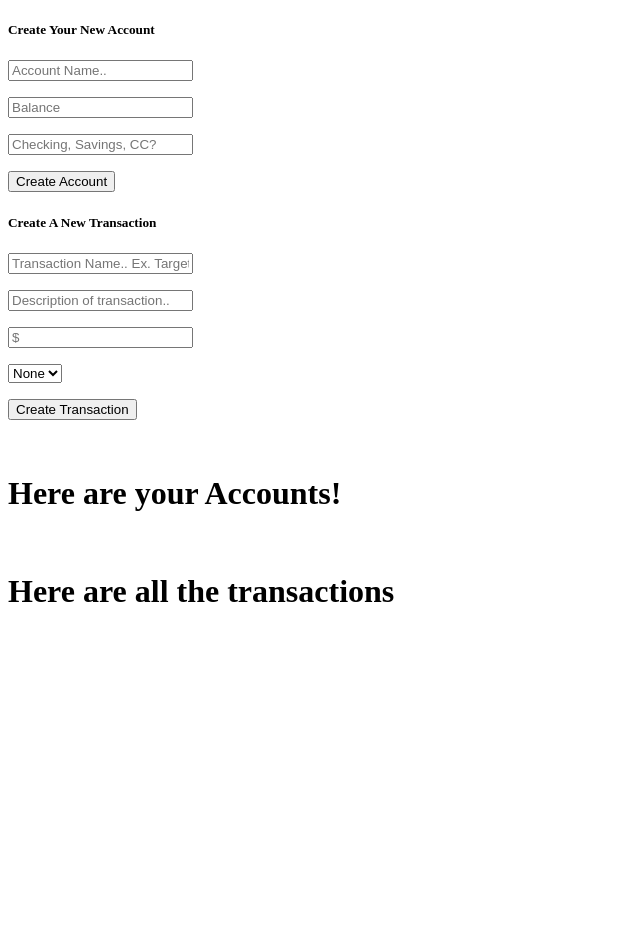
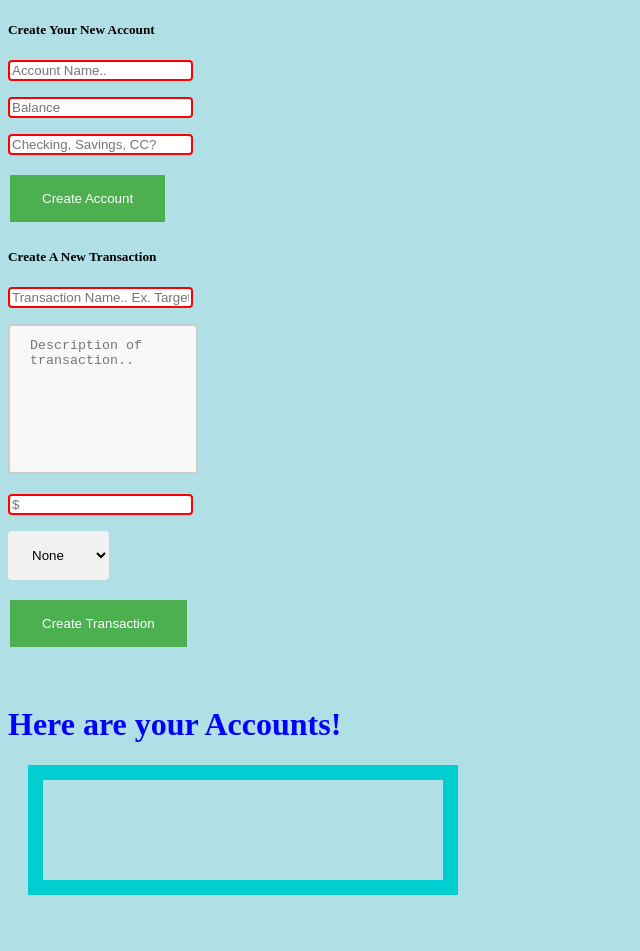
Before and after one commit to BottosWorld/JS-project-frontend, a plain HTML site: page index.html in a window 1280 px wide. Shown: the top 951 px of the page, without its empty margins (0-640 px from the left). Before the commit the page ends 800 px from the top, so only its background shows below. Drawn offline with Linux system fonts and the light colour scheme; no server answers.

Commit message:
add css styling, build out edit methods but unable to populate form fields with data, can retrieve data properly in DOM though, need to find a solution

```diff
--- a/css/styles.css
+++ b/css/styles.css
@@ -0,0 +1,62 @@
+body {
+    background-color: powderblue;
+  }
+  h1 {
+    color: blue;
+  }
+  p {
+    color: red;
+  }
+
+  select {
+    width: 8%;
+    padding: 16px 20px;
+    border: none;
+    border-radius: 4px;
+    background-color: #f1f1f1;
+  }
+
+  input[type=button], input[type=submit], input[type=reset] {
+    background-color: #4CAF50;
+    border: none;
+    color: white;
+    padding: 16px 32px;
+    text-decoration: none;
+    margin: 4px 2px;
+    cursor: pointer;
+  }
+
+  input[type=text] {
+    border: 2px solid red;
+    border-radius: 4px;
+  }
+
+  input[type=decimal] {
+    border: 2px solid red;
+    border-radius: 4px;
+  }
+
+  textarea {
+    width: 15%;
+    height: 150px;
+    padding: 12px 20px;
+    box-sizing: border-box;
+    border: 2px solid #ccc;
+    border-radius: 4px;
+    background-color: #f8f8f8;
+    resize: none;
+  }
+
+  .account-list {
+    width: 300px;
+    border: 15px solid darkturquoise;
+    padding: 50px;
+    margin: 20px;
+  }
+
+  .transaction-list {
+    width: 300px;
+    border: 15px solid darkturquoise;
+    padding: 50px;
+    margin: 20px;
+  }
--- a/index.html
+++ b/index.html
@@ -33,23 +33,23 @@
             <form id="create-transaction">
                 <div class="new-transaction-form">
                     <h5 id="form-title">Create A New Transaction</h5>
-                    <div class="input-field" id="t_name">
+                    <div class="input-field">
                         <p><input type="text" id="t_name" name="t_name" placeholder="Transaction Name.. Ex. Target"></p>
                     </div>
-                    <div class="input-field" id="description">
-                        <p><input type="textarea" id="description" name="description" placeholder="Description of transaction.."></p>
+                    <div class="input-field">
+                        <p><textarea id="description" name="description" placeholder="Description of transaction.."></textarea></p>
                     </div>
-                    <div class="input-field" id="t_value">
+                    <div class="input-field">
                         <p><input type="decimal" id="t_value" name="t_value" placeholder="$"></p>
                     </div>
                     <div class="input-field" id="account_id">
-                        <select name="account_id" id="account_id" class="account-name">
+                        <p><select name="account_id" id="account_id" class="account-name">
                             <option value="none"selected>None</option>
                             <option value="1">1</option>
                             <option value="2">2</option>
                             <option value="3">3</option>
                             <option value="4">4</option>
-                        </select>
+                        </select></p>
                     </div>
                 </div>
                 <div class="input-field" id="submit-field">
@@ -59,9 +59,9 @@
         </div></br>
 
         <h1>Here are your Accounts!</h1>
-        <div id="account-list"></div></br>
+        <div id="account-list" class="account-list"></div></br>
         <h1>Here are all the transactions</h1>
-        <div id="transaction-list"></div>
+        <div id="transaction-list" class="transaction-list"></div>
 
 
     </body>
--- a/javascript/models/account.js
+++ b/javascript/models/account.js
@@ -35,16 +35,13 @@ class Account {
     }
 
     renderAccount(){
-
         const accountHolder = document.getElementById("account-list")
-
         const accountContainer = document.createElement('div')
 
         accountContainer.dataset.id = this.id
         accountContainer.id = this.id
         accountContainer.classList.add = 'account-data'
         accountContainer.innerHTML += this.accountHTML()
-
         accountHolder.appendChild(accountContainer)
 
         // const accountTransHolder = document.getElementById('transaction-list', `${this.id}`)
@@ -59,16 +56,6 @@ class Account {
 
         accountContainer.addEventListener("click", e => {
             if (e.target.className === "transaction-button") this.accountTransactions(e)
-                // const accountTransHolder = document.getElementById('transaction-list', `${this.id}`)
-                // const accountTransContainer = document.createElement('div')
-                // accountTransContainer.dataset.id = this.id
-                // accountTransContainer.id = this.id
-                // accountTransContainer.classList.add = 'account-history'
-                // accountTransContainer.innerHTML += Transaction.prototype.transactionHTML()
-                // accountTransHolder.appendChild(accountTransContainer)
-                // accountContainer.appendChild(accountTransHolder)
-                // debugger
-
             if (e.target.className === "add-funds-button") this.addFunds(e)
         } )
 
@@ -89,12 +76,13 @@ class Account {
         let id = e.target.dataset.id
         fetch("http://localhost:3000/accounts/" + `${id}`, {
             method: 'PATCH',
+            headers: {
+                "Accept": "application/json",
+                'Content-Type': 'application/json'
+            },
             body: JSON.stringify({
                 balance: `${this.balance}`
             }),
-            headers: {
-                'Content-Type': 'application/json'
-                }
         })
         .then(resp => resp.json())
         .then(json => console.log(json))
--- a/javascript/models/transaction.js
+++ b/javascript/models/transaction.js
@@ -11,6 +11,7 @@ class Transaction {
     renderTransaction(){
         const transactionHolder = document.getElementById('transaction-list')
         const transactionContainer = document.createElement('div')
+
         transactionContainer.dataset.id = this.id
         transactionContainer.id = this.id
         transactionContainer.classList.add = 'all-transactions'
@@ -36,9 +37,8 @@ class Transaction {
 
     editTransaction(e){
         let id = e.target.dataset.id
-        fetch("http://localhost:3000/accounts/" + `${this.account_id}` + "/transactions/" + `${id}`, {
+        fetch("http://localhost:3000/accounts/" + `${this.account_id}` + "/transactions/" + `${this.id}`, {
             method: 'PATCH',
-
             headers: {
                 "Accept": "application/json",
                 'Content-Type': 'application/json'
@@ -51,10 +51,23 @@ class Transaction {
             })
         })
         .then(resp => resp.json())
-        .then(json => console.log(json))
-        // .then(transaction => {
+        // .then(json => console.log(json))
+        // debugger
+        .then(transaction => {
+            const {id, t_name, description, t_value, account_id } = transaction
+            new Transaction(id, t_name, description, t_value, account_id)
+            const transactionName = document.querySelector('input#t_name')
+            const transactionDescription = document.querySelector('textarea#description')
+            const transactionValue = document.querySelector('input#t_value')
+            const transactionAccount = document.querySelector('select#account_id')
+            transactionName.innerText = `${this.t_name}`
+            transactionDescription.innerText = `${this.description}`
+            transactionValue.innerText = `${this.t_value}`
+            transactionAccount.innerText = `${this.account_id}`
 
-        // })
+            debugger
+
+        })
 
     }
 
```
